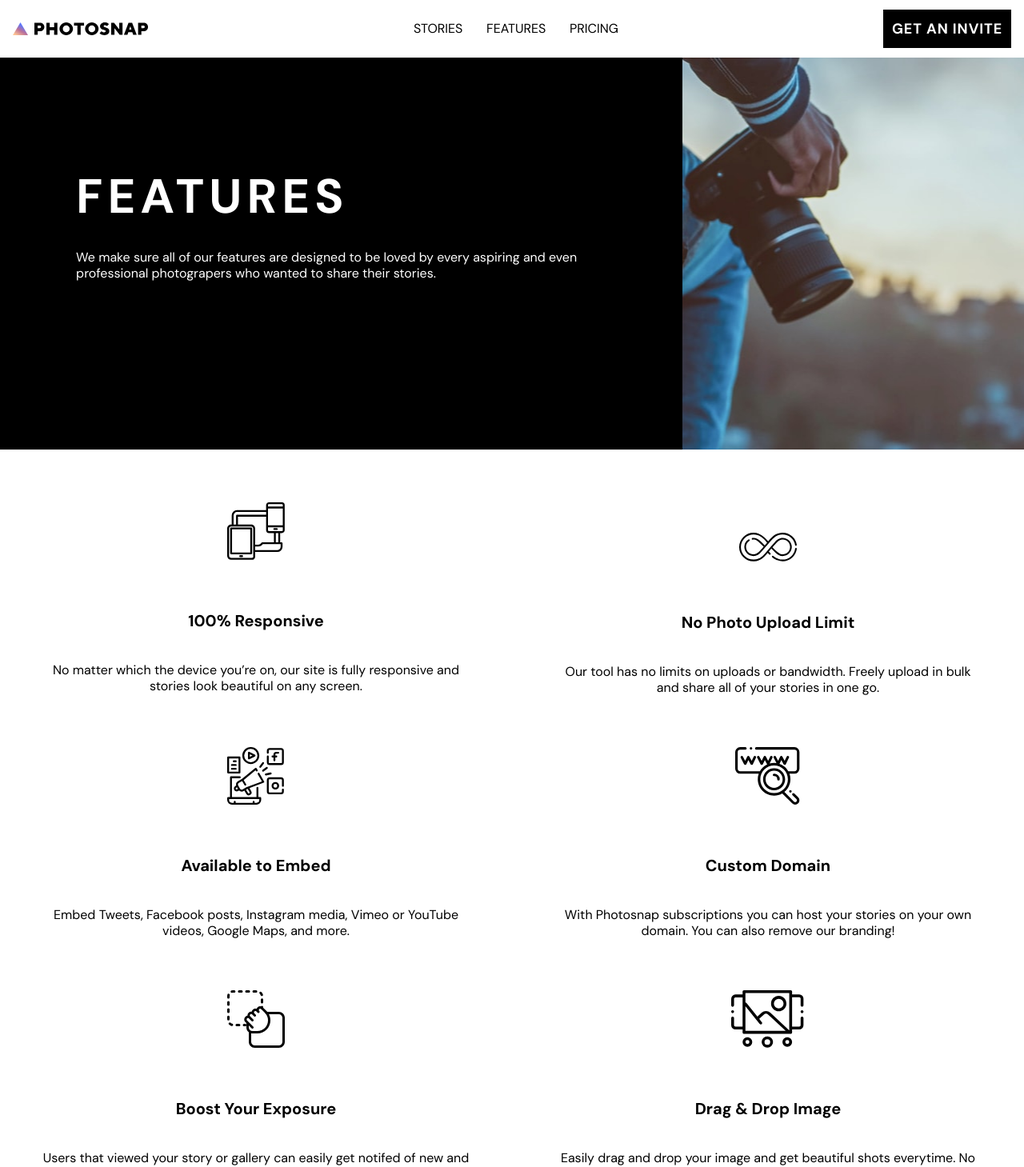
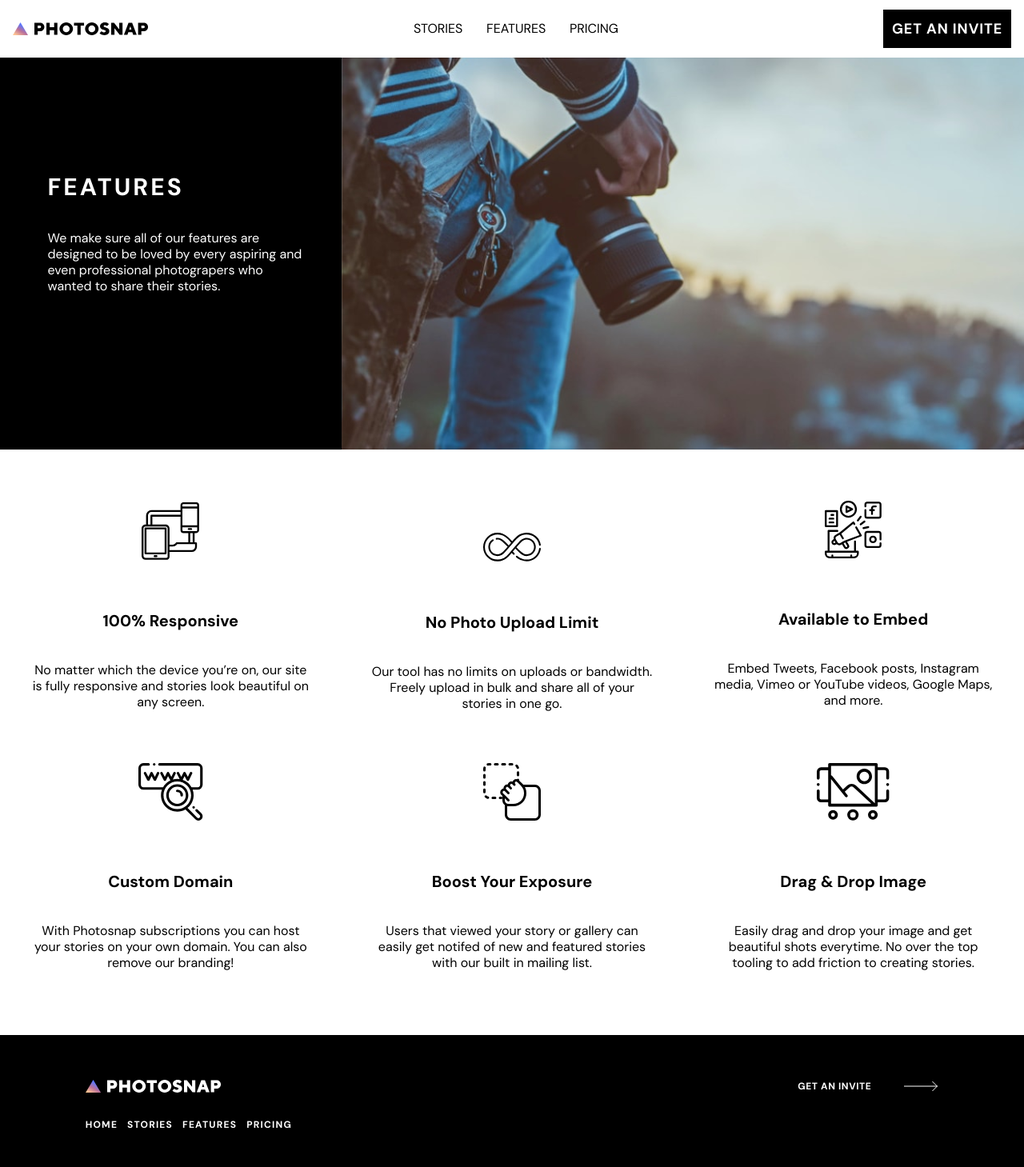
Before and after one commit to Sklearosi/photosnap, a React (Vite) app: page /features in a window 1280 px wide. Shown: the top 1459 px of the page at 80% size. Built offline with nearby package versions, Linux system fonts and the light colour scheme.

Commit message:
style:features component hover effects and style

```diff
--- a/src/components/Features.tsx
+++ b/src/components/Features.tsx
@@ -9,10 +9,10 @@ const Features = () => {
         if (window.innerWidth < 768 ) {
           setMedia('mobile');
 
-        } else if(window.innerWidth >= 768 && window.innerWidth < 1280) {
+        } else if(window.innerWidth >= 768 && window.innerWidth < 1080) {
           setMedia('tablet');
 
-        } else if(window.innerWidth >= 1280 ){
+        } else if(window.innerWidth >= 1080 ){
             setMedia('desktop')
 
         }
@@ -35,16 +35,16 @@ const Features = () => {
         <div>
             <div>
             <div className="md:grid md:grid-cols-3 md:h-featuresBegining">
-                <div style={{backgroundImage: `url(/assets/features/${media}/hero.jpg)`}} className=" h-heroHeight bg-cover bg-center md:order-2 md:h-auto"></div>
-                <div className=" bg-black w-full h-blackDiv md:order-1 md:col-span-2 md:h-auto ">
+                <div style={{backgroundImage: `url(/assets/features/${media}/hero.jpg)`}} className=" h-heroHeight bg-cover bg-center md:order-2 md:h-auto lg:col-span-2"></div>
+                <div className=" bg-black w-full h-blackDiv md:order-1 md:col-span-2 lg:col-span-1 md:h-auto ">
                 <div className=" md:w-10/12 m-auto md:mt-20">
-                    <h1 className="text-4xl font-bold leading-2 tracking-widest text-white uppercase pt-16 ml-6 md:text-6xl">FEATURES</h1>
+                    <h1 className="text-4xl font-bold leading-2 tracking-widest text-white uppercase pt-16 ml-6 md:text-6xl lg:text-3xl">FEATURES</h1>
                     <p className="text-base font-normal leading-5 text-white mt-9 ml-6 w-11/12">We make sure all of our features are designed to be loved by every aspiring and even professional photograpers who wanted to share their stories.</p>
                     </div>
                 </div>
                 </div>
             </div>
-            <div className="mt-16 pb-20 md:grid md:grid-cols-2">
+            <div className="mt-16 pb-20 md:grid md:grid-cols-2 lg:grid-cols-3">
                 <div className=" w-10/12 m-auto text-center">
                 <img className=" m-auto  " src="/assets/features/desktop/responsive.svg" alt="" />
                 <p className="text-xl font-bold leading-6 mt-16">100% Responsive</p>
@@ -55,7 +55,7 @@ const Features = () => {
                 <p className="text-xl font-bold leading-6 mt-16">No Photo Upload Limit</p>
                 <p className="text-base font-normal leading-5 mt-10">Our tool has no limits on uploads or bandwidth. Freely upload in bulk and share all of your stories in one go.</p>
                 </div>
-                <div className=" w-10/12 m-auto text-center mt-16">
+                <div className=" w-10/12 m-auto text-center mt-16 lg:-mt-0">
                 <img className=" m-auto" src="/assets/features/desktop/embed.svg" alt="" />
                 <p className="text-xl font-bold leading-6 mt-16">Available to Embed</p>
                 <p className="text-base font-normal leading-5 mt-10">Embed Tweets, Facebook posts, Instagram media, Vimeo or YouTube videos, Google Maps, and more. </p>
```
